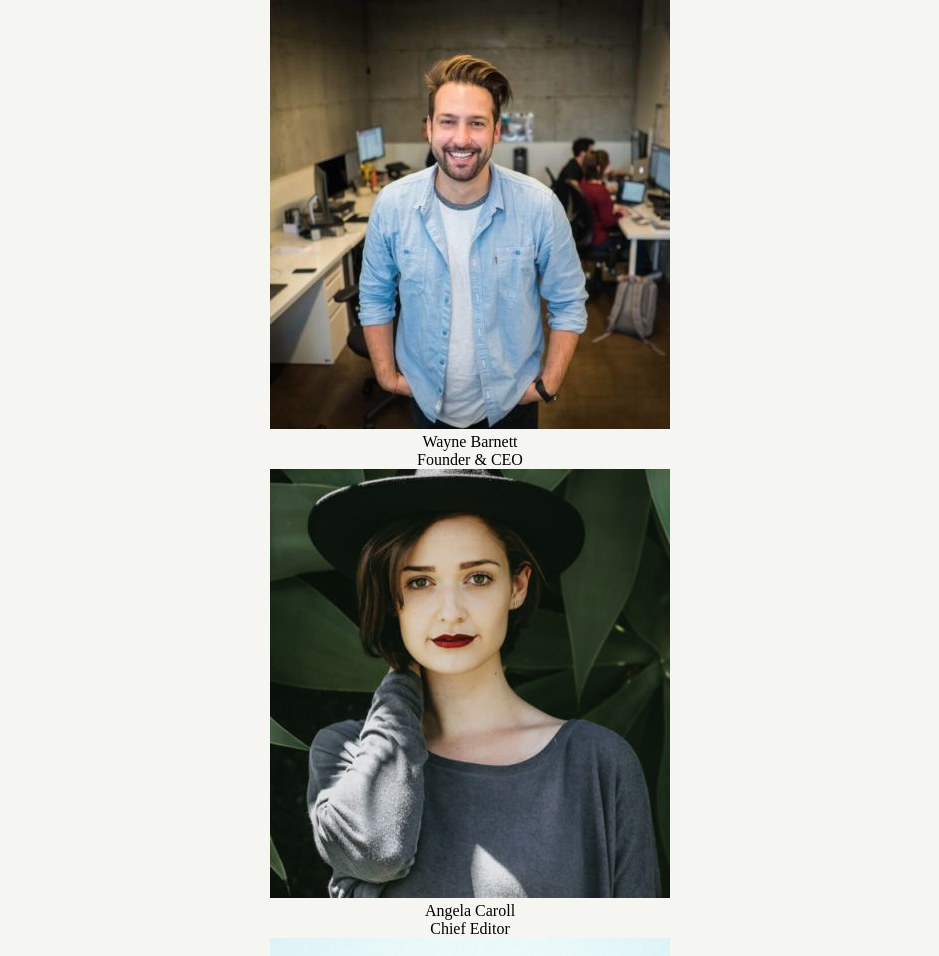
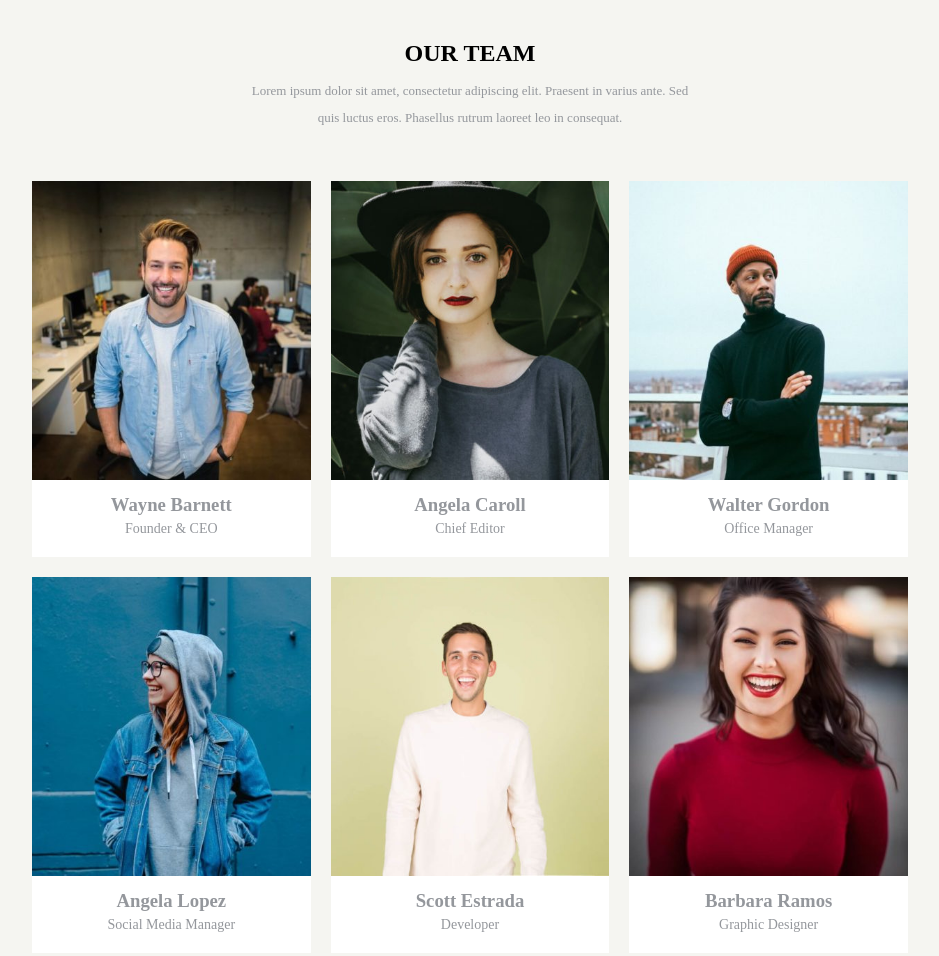
Before and after one commit to Luigi213/js-our-team, a plain HTML site: page index.html in a window 1280 px wide. Shown: the top 956 px of the page, without its empty margins (170-1109 px from the left). Drawn offline with Linux system fonts and the light colour scheme.

Commit message:
BONUS 2 done

```diff
--- a/css/style.css
+++ b/css/style.css
@@ -10,9 +10,47 @@ body{
 
 .row{
     width: 70%;
-    margin: 0 auto;
+    margin: 40px auto;
+}
+
+h2{
+    margin-bottom: 10px;
 }
 
 .col-header{
     text-align: center;
+    width: 50%;
+    margin: 0 auto;
 }
+
+.col-header p{
+    color: #94979C;
+    font-size: 13px;
+    line-height: 27px;
+}
+
+/* main */
+
+.col-information{
+    display: flex;
+    flex-wrap: wrap;
+    text-align: center;
+}
+
+.container-card{
+    width: calc(100% / 3 - 20px);
+    margin: 10px;
+    background-color: white;
+    color: #94979C;
+}
+
+.container-card img{
+    width: 100%;
+    margin-bottom: 10px ;
+}
+
+.container-card p:last-child{
+    padding-bottom: 20px ;
+    padding-top: 5px;
+    font-size: 14px;
+}
--- a/index.html
+++ b/index.html
@@ -12,12 +12,20 @@
             <div class="container">
                 <div class="row">
                     <div class="col-header">
-                        <h1></h1>
-                        <div class="information"></div>
+                        <h2>OUR TEAM</h2>
+                        <p>Lorem ipsum dolor sit amet, consectetur adipiscing elit. Praesent in varius ante. Sed quis luctus eros. Phasellus rutrum laoreet leo in consequat.</p>
                     </div>
                 </div>
             </div>
         </header>
+        <main>
+            <div class="container">
+                <div class="row">
+                    <div class="col-information">
+                    </div>
+                </div>
+            </div>
+        </main>
         <script type="text/javascript" src="./js/script.js"></script>
     </body>
 </html>
--- a/js/script.js
+++ b/js/script.js
@@ -35,9 +35,9 @@ let members = [
 let mem = members
 //MILESTONE 1: Stampare su console, per ogni membro del team, le informazioni di nome, ruolo e la stringa della foto
 //MILESTONE 2: Stampare le stesse informazioni su DOM sottoforma di stringhe
+//BONUS 1: Trasformare la stringa foto in una immagine effettiva
+//BONUS 2: Organizzare i singoli membri in card/schede
 for(let i=0; i<members.length; i++){
     let member = members[i]
-    document.querySelector('.information').innerHTML += `<div><img src="${member.photo}" alt=""><p>${member.name}</p><p>${member.role}</p></div>`
+    document.querySelector('.col-information').innerHTML += `<div class="container-card"><img src="${member.photo}" alt=""><h3>${member.name}</h3><p>${member.role}</p></div>`
 }
-
-//BONUS 1: Trasformare la stringa foto in una immagine effettiva
```
